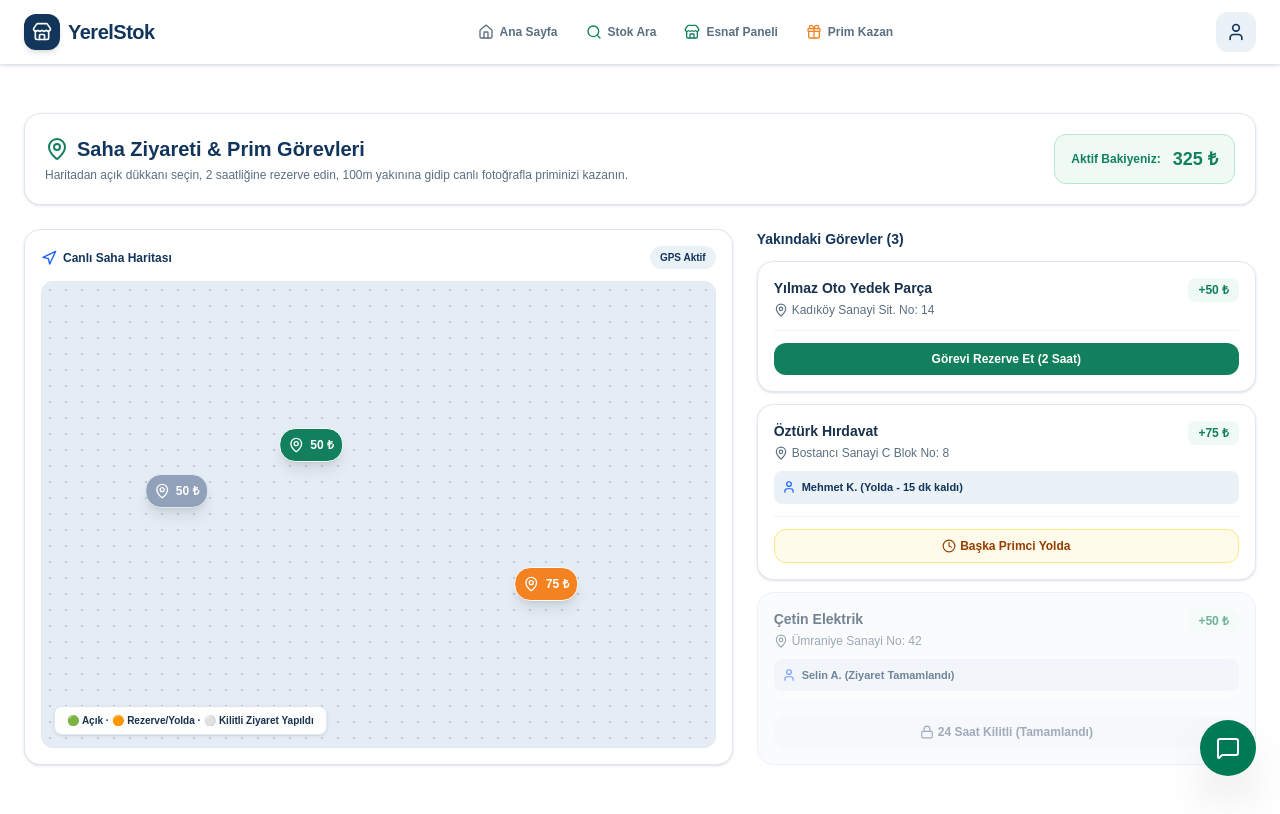
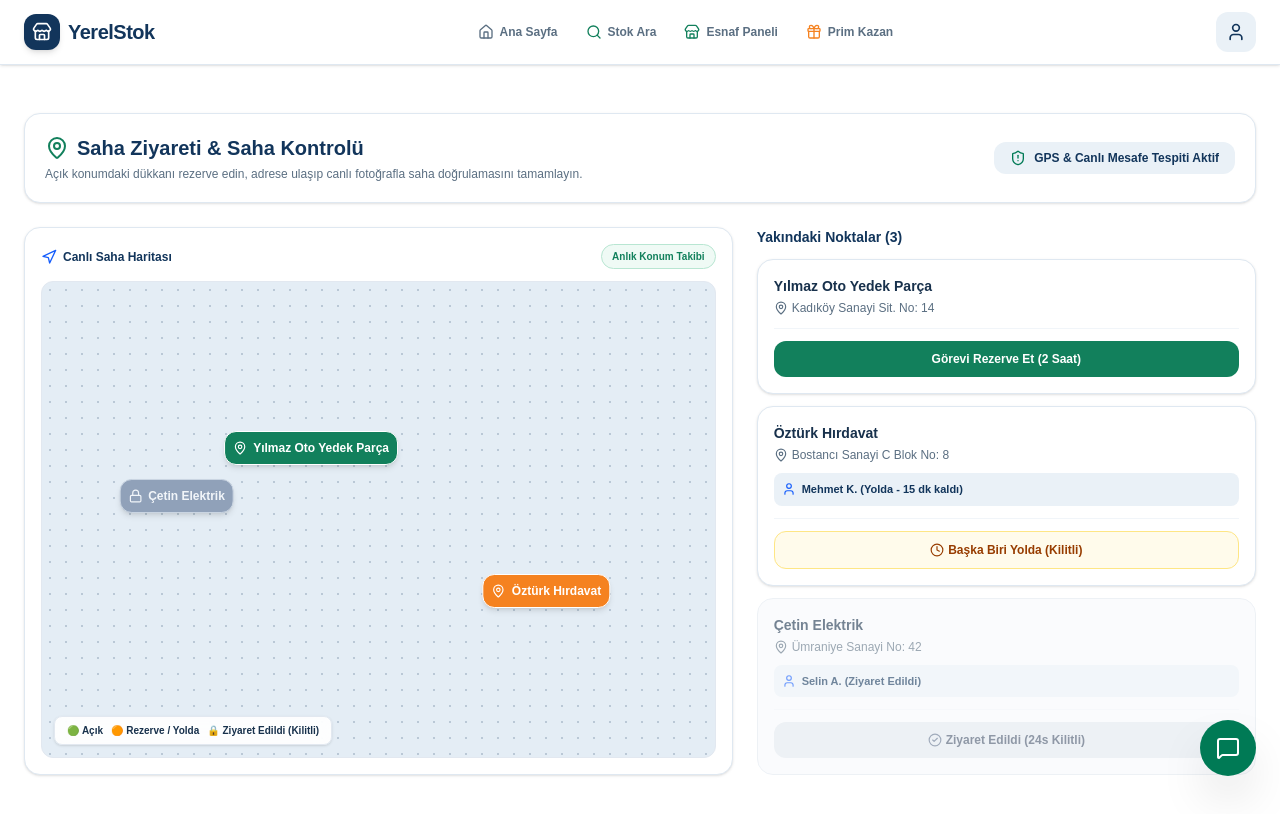
Before and after one commit to hsynn00/yerelstok, a Next.js app: page /prim in a window 1280 px wide. Shown: the top 814 px of the page. Built offline with nearby package versions, Linux system fonts and the light colour scheme.

Commit message:
Siyah ekran fixlendi, haritadan fiyatlar kaldirildi ve ziyaret edildi kilit yapisi eklendi

```diff
--- a/components/RewardDashboard.jsx
+++ b/components/RewardDashboard.jsx
@@ -1,121 +1,113 @@
 'use client';
 
 import { useState } from 'react';
-import { MapPin, Navigation, Clock, Lock, CheckCircle2, User, AlertCircle, Camera } from 'lucide-react';
+import { MapPin, Navigation, Clock, Lock, CheckCircle2, User, Camera, ShieldAlert } from 'lucide-react';
 
 export default function RewardDashboard() {
   const [selectedShop, setSelectedShop] = useState(null);
 
-  // Örnek Saha Dükkanları ve Canlı Durumları
+  // Saha Dükkanları (Fiyatlar kaldırıldı, durum odaklı)
   const [shops, setShops] = useState([
     {
       id: 1,
       name: 'Yılmaz Oto Yedek Parça',
       address: 'Kadıköy Sanayi Sit. No: 14',
-      lat: 40.9901,
-      lng: 29.0291,
-      status: 'AVAILABLE', // Ziyarete açık
-      reward: '50 ₺',
+      status: 'AVAILABLE', // Ziyarete Açık
       activeVisitor: null,
     },
     {
       id: 2,
       name: 'Öztürk Hırdavat',
       address: 'Bostancı Sanayi C Blok No: 8',
-      lat: 40.9650,
-      lng: 29.1020,
-      status: 'RESERVED', // Başkası yolda
-      reward: '75 ₺',
+      status: 'RESERVED', // Başka biri yolda
       activeVisitor: 'Mehmet K. (Yolda - 15 dk kaldı)',
     },
     {
       id: 3,
       name: 'Çetin Elektrik',
       address: 'Ümraniye Sanayi No: 42',
-      lat: 41.0220,
-      lng: 29.1110,
-      status: 'LOCKED', // Ziyaret edildi (24s kilitli)
-      reward: '50 ₺',
-      activeVisitor: 'Selin A. (Ziyaret Tamamlandı)',
+      status: 'VISITED', // Ziyaret Tamamlandı (Kilitli)
+      activeVisitor: 'Selin A. (Ziyaret Edildi)',
     },
   ]);
 
   const handleReserve = (id) => {
-    setShops(shops.map(s => s.id === id ? { ...s, status: 'MY_RESERVATION', activeVisitor: 'Siz (2 saat süreniz var)' } : s));
-    alert('Dükkan 2 saatliğine size rezerve edildi! Diğer primciler bu dükkanı kilitli görecek.');
+    setShops(shops.map(s => s.id === id ? { ...s, status: 'MY_RESERVATION', activeVisitor: 'Siz (2 saat rezerve edildi)' } : s));
+    alert('Dükkan 2 saatliğine size rezerve edildi! Diğer kullanıcılar bu dükkanı kilitli görecek.');
   };
 
   return (
     <div className="space-y-6">
-      {/* BAŞLIK KARTI */}
+      {/* ÜST BİLGİ KARTI */}
       <div className="bg-white p-5 rounded-2xl border border-[#dfe8f1] shadow-sm flex flex-col md:flex-row md:items-center justify-between gap-4">
         <div>
           <h1 className="text-xl font-extrabold text-[#12355b] flex items-center gap-2">
-            <MapPin className="w-6 h-6 text-[#12805c]" /> Saha Ziyareti & Prim Görevleri
+            <MapPin className="w-6 h-6 text-[#12805c]" /> Saha Ziyareti & Saha Kontrolü
           </h1>
           <p className="text-xs text-[#5b6f82] mt-1">
-            Haritadan açık dükkanı seçin, 2 saatliğine rezerve edin, 100m yakınına gidip canlı fotoğrafla priminizi kazanın.
+            Açık konumdaki dükkanı rezerve edin, adrese ulaşıp canlı fotoğrafla saha doğrulamasını tamamlayın.
           </p>
         </div>
-        <div className="bg-[#effaf5] border border-[#b8e6d2] px-4 py-2.5 rounded-xl flex items-center gap-3">
-          <span className="text-xs text-[#12805c] font-semibold">Aktif Bakiyeniz:</span>
-          <span className="text-lg font-black text-[#12805c]">325 ₺</span>
+        <div className="bg-[#eaf1f7] px-4 py-2 rounded-xl text-xs font-bold text-[#12355b] flex items-center gap-2">
+          <ShieldAlert className="w-4 h-4 text-emerald-700" /> GPS & Canlı Mesafe Tespiti Aktif
         </div>
       </div>
 
       <div className="grid lg:grid-cols-12 gap-6">
-        {/* HARİTA ALANI (Görsel İnteraktif Harita) */}
+        {/* İNTERAKTİF HARİTA */}
         <div className="lg:col-span-7 bg-white rounded-2xl border border-[#dfe8f1] p-4 shadow-sm min-h-[350px] flex flex-col">
           <div className="flex justify-between items-center mb-3">
             <span className="text-xs font-bold text-[#12355b] flex items-center gap-1.5">
               <Navigation className="w-4 h-4 text-blue-600" /> Canlı Saha Haritası
             </span>
-            <span className="text-[10px] bg-[#eaf1f7] text-[#12355b] font-bold px-2.5 py-1 rounded-full">
-              GPS Aktif
+            <span className="text-[10px] bg-[#effaf5] text-[#12805c] font-bold px-2.5 py-1 rounded-full border border-[#b8e6d2]">
+              Anlık Konum Takibi
             </span>
           </div>
 
-          {/* Harita Temsili UI */}
-          <div className="relative flex-1 bg-[#e4edf5] rounded-xl overflow-hidden border border-slate-200 flex items-center justify-center p-6 min-h-[280px]">
+          {/* HARİTA GÖRSEL ALANI */}
+          <div className="relative flex-1 bg-[#e4edf5] rounded-xl overflow-hidden border border-slate-200 flex items-center justify-center p-6 min-h-[300px]">
             <div className="absolute inset-0 opacity-20 bg-[radial-gradient(#12355b_1px,transparent_1px)] [background-size:16px_16px]"></div>
 
-            {/* PINLER */}
+            {/* PINLER (Haritada Fiyat Yok, Sadece İsim ve Durum var) */}
             {shops.map((shop) => (
               <div
                 key={shop.id}
                 onClick={() => setSelectedShop(shop)}
-                className={`absolute cursor-pointer transform -translate-x-1/2 -translate-y-1/2 transition-transform hover:scale-110 p-2 rounded-2xl shadow-lg border flex items-center gap-1.5 text-xs font-bold ${
+                className={`absolute cursor-pointer transform -translate-x-1/2 -translate-y-1/2 transition-transform hover:scale-105 p-2 rounded-xl shadow-md border flex items-center gap-1.5 text-xs font-bold ${
                   shop.status === 'AVAILABLE'
                     ? 'bg-[#12805c] text-white border-white'
-                    : shop.status === 'RESERVED'
+                    : shop.status === 'RESERVED' || shop.status === 'MY_RESERVATION'
                     ? 'bg-[#f58220] text-white border-white'
-                    : 'bg-slate-400 text-white border-slate-200'
+                    : 'bg-slate-400 text-slate-100 border-slate-300' // Ziyaret Edilmiş / Kilitli
                 }`}
                 style={{
                   top: shop.id === 1 ? '35%' : shop.id === 2 ? '65%' : '45%',
                   left: shop.id === 1 ? '40%' : shop.id === 2 ? '75%' : '20%',
                 }}
               >
-                <MapPin className="w-4 h-4" />
-                <span>{shop.reward}</span>
+                {shop.status === 'VISITED' ? <Lock className="w-3.5 h-3.5" /> : <MapPin className="w-3.5 h-3.5" />}
+                <span>{shop.name}</span>
               </div>
             ))}
 
-            <p className="absolute bottom-3 left-3 bg-white/90 backdrop-blur-sm px-3 py-1.5 rounded-lg text-[10px] font-semibold text-[#18314c] border border-slate-200 shadow-sm">
-              🟢 Açık · 🟠 Rezerve/Yolda · ⚪ Kilitli Ziyaret Yapıldı
+            <p className="absolute bottom-3 left-3 bg-white/90 backdrop-blur-sm px-3 py-1.5 rounded-lg text-[10px] font-semibold text-[#18314c] border border-slate-200 shadow-sm flex items-center gap-2">
+              <span>🟢 Açık</span>
+              <span>🟠 Rezerve / Yolda</span>
+              <span>🔒 Ziyaret Edildi (Kilitli)</span>
             </p>
           </div>
         </div>
 
         {/* SAHA DÜKKAN LİSTESİ */}
         <div className="lg:col-span-5 space-y-3">
-          <h2 className="text-sm font-bold text-[#12355b]">Yakındaki Görevler ({shops.length})</h2>
+          <h2 className="text-sm font-bold text-[#12355b]">Yakındaki Noktalar ({shops.length})</h2>
 
           {shops.map((shop) => (
             <div
               key={shop.id}
               className={`p-4 rounded-2xl border transition-all ${
-                shop.status === 'LOCKED'
+                shop.status === 'VISITED'
                   ? 'bg-slate-50 border-slate-200 opacity-60'
                   : 'bg-white border-[#dfe8f1] hover:border-[#12805c] shadow-sm'
               }`}
@@ -127,23 +119,21 @@ export default function RewardDashboard() {
                     <MapPin className="w-3.5 h-3.5" /> {shop.address}
                   </p>
                 </div>
-                <span className="text-xs font-black text-[#12805c] bg-[#effaf5] px-2.5 py-1 rounded-lg">
-                  +{shop.reward}
-                </span>
               </div>
 
-              {/* Aktif Ziyaretçi Bilgisi (Diğer kullanıcıların görmesi için) */}
+              {/* Aktif Durum ve Ziyaretçi Bilgisi */}
               {shop.activeVisitor && (
                 <div className="mt-2.5 p-2 rounded-lg bg-[#eaf1f7] text-[11px] font-semibold text-[#12355b] flex items-center gap-1.5">
                   <User className="w-3.5 h-3.5 text-blue-600" /> {shop.activeVisitor}
                 </div>
               )}
 
+              {/* BUTON AKSİYONLARI */}
               <div className="mt-3 pt-3 border-t border-slate-100 flex items-center justify-between">
                 {shop.status === 'AVAILABLE' && (
                   <button
                     onClick={() => handleReserve(shop.id)}
-                    className="w-full py-2 bg-[#12805c] hover:bg-[#0f6b4d] text-white rounded-xl text-xs font-bold transition-colors cursor-pointer"
+                    className="w-full py-2.5 bg-[#12805c] hover:bg-[#0f6b4d] text-white rounded-xl text-xs font-bold transition-colors cursor-pointer"
                   >
                     Görevi Rezerve Et (2 Saat)
                   </button>
@@ -151,22 +141,22 @@ export default function RewardDashboard() {
 
                 {shop.status === 'MY_RESERVATION' && (
                   <button
-                    onClick={() => alert('100m mesafedesiniz! Canlı kamera açılıyor...')}
-                    className="w-full py-2 bg-blue-600 hover:bg-blue-700 text-white rounded-xl text-xs font-bold transition-colors flex items-center justify-center gap-1.5 cursor-pointer"
+                    onClick={() => alert('100m yakındasınız. Canlı kamera açılıyor...')}
+                    className="w-full py-2.5 bg-blue-600 hover:bg-blue-700 text-white rounded-xl text-xs font-bold transition-colors flex items-center justify-center gap-1.5 cursor-pointer"
                   >
-                    <Camera className="w-4 h-4" /> Foto Çek & Primi Al
+                    <Camera className="w-4 h-4" /> Foto Çek & Doğrula
                   </button>
                 )}
 
                 {shop.status === 'RESERVED' && (
-                  <span className="w-full text-center py-2 bg-amber-50 text-amber-800 rounded-xl text-xs font-bold border border-amber-200 flex items-center justify-center gap-1">
-                    <Clock className="w-3.5 h-3.5" /> Başka Primci Yolda
+                  <span className="w-full text-center py-2.5 bg-amber-50 text-amber-800 rounded-xl text-xs font-bold border border-amber-200 flex items-center justify-center gap-1">
+                    <Clock className="w-3.5 h-3.5" /> Başka Biri Yolda (Kilitli)
                   </span>
                 )}
 
-                {shop.status === 'LOCKED' && (
-                  <span className="w-full text-center py-2 bg-slate-100 text-slate-500 rounded-xl text-xs font-bold flex items-center justify-center gap-1">
-                    <Lock className="w-3.5 h-3.5" /> 24 Saat Kilitli (Tamamlandı)
+                {shop.status === 'VISITED' && (
+                  <span className="w-full text-center py-2.5 bg-slate-200 text-slate-600 rounded-xl text-xs font-bold flex items-center justify-center gap-1">
+                    <CheckCircle2 className="w-3.5 h-3.5 text-slate-500" /> Ziyaret Edildi (24s Kilitli)
                   </span>
                 )}
               </div>
```
